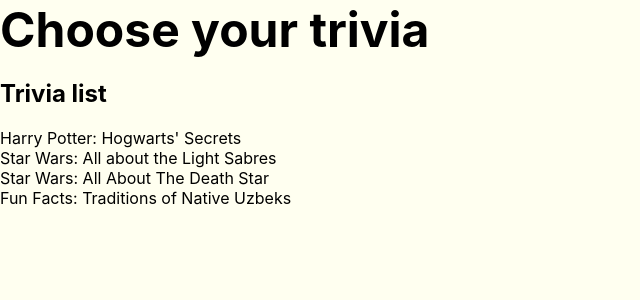
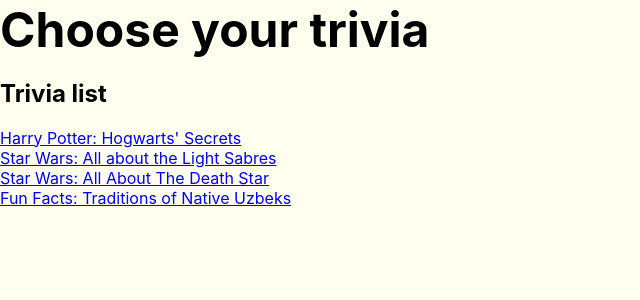
Before and after one commit to ksenianishchenko/trivia-app, a React (Create React App) app: page / in a window 1280 px wide. Shown: the top 300 px of the page, without its empty margins (0-640 px from the left). Built offline with nearby package versions, Linux system fonts and the light colour scheme.

Commit message:
added links

```diff
--- a/src/modules/trivia/components/ListTrivia/index.tsx
+++ b/src/modules/trivia/components/ListTrivia/index.tsx
@@ -1,4 +1,5 @@
 import React from "react";
+import { Link } from "react-router-dom";
 import TriviaInfoItem from "../../../../abstractions/api/models/triviaInfoItem";
 
 interface ListProps {
@@ -13,7 +14,7 @@
             {
                 list.map((item: TriviaInfoItem, index: number) => {
                     return <div className="list-trivia__item" key={index}>
-                        {item.title}
+                        <Link to={`/trivia/${item.id}`}>{item.title}</Link>
                     </div>
                 })
             }
--- a/src/modules/trivia/index.tsx
+++ b/src/modules/trivia/index.tsx
@@ -15,7 +15,7 @@
         name: "Homepage"
     },
     {
-        url: "/trivia/{triviaId}",
+        url: "/trivia/:triviaId",
         component: WelcomePage,
         name: "WelcomePage"
     }
--- a/src/modules/trivia/pages/Welcome/index.tsx
+++ b/src/modules/trivia/pages/Welcome/index.tsx
@@ -7,11 +7,11 @@
 import "./styles.scss";
 
 
-interface DispatchProps {
-    onGetStart: () => void;
+type DispatchProps = {
+    onGetStart: () => void
 }
 
-type Props =  DispatchProps;
+type Props = DispatchProps;
 
 const WelcomePage = (props: Props) => {
 
```
